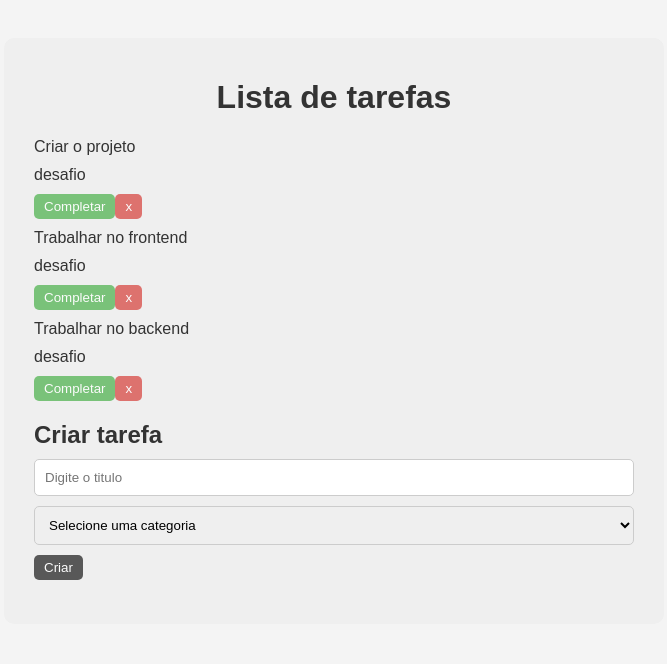
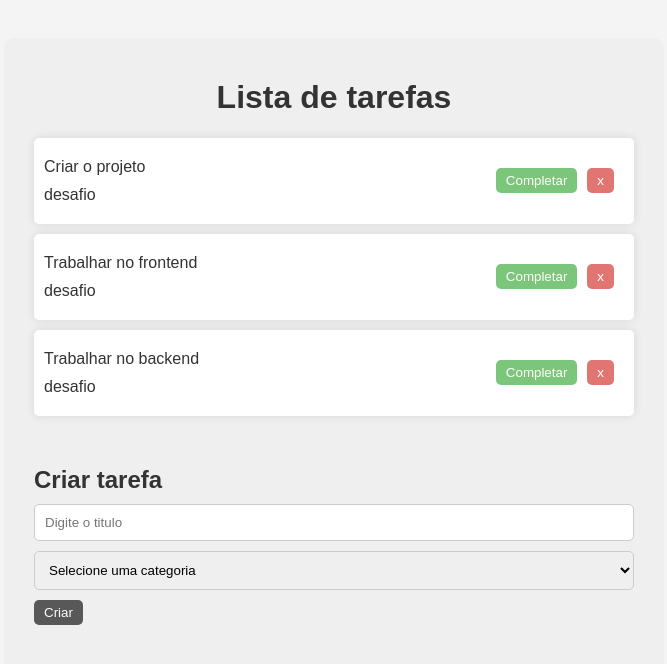
Before and after one commit to buzinaro1203/nextage-to-do-list, a React (Vite) app in the folder frontend/todo-list-project/: page / in a window 1280 px wide. Shown: the top 664 px of the page, without its empty margins (306-973 px from the left). Built offline with nearby package versions, Linux system fonts and the light colour scheme.

Commit message:
:sparkles: feat: enhance todo functionality with add, complete, and remove features

```diff
--- a/frontend/todo-list-project/src/App.css
+++ b/frontend/todo-list-project/src/App.css
@@ -1,11 +1,11 @@
-body{
+body {
   font-family: Arial;
   background-color: #f4f4f4;
   padding: 30px;
   color: #333;
 }
 
-.app{
+.app {
   max-width: 600px;
   margin: 0 auto;
   background: #efefef;
@@ -13,20 +13,24 @@ body{
   border-radius: 10px;
 
 }
-h1{
+
+h1 {
   text-align: center;
 }
-h2{
-margin-bottom: 10px;
+
+h2 {
+  margin-bottom: 10px;
 }
-p{
+
+p {
   margin: 10px 0;
 }
-input{
+
+input {
   box-sizing: border-box;
 }
 
-button{
+button {
   background-color: #333;
   color: #fff;
   padding: 5px 10px;
@@ -35,20 +39,43 @@ button{
   cursor: pointer;
   opacity: 0.8;
   transition: 0.3s;
+  margin-right: 10px;
 }
-button:hover{
+
+button:hover {
   opacity: 1;
 }
-.complete{
+
+.todo-list {
+  margin-bottom: 20px;
+  padding-bottom: 20px;
+}
+
+.todo {
+  background-color: #fff;
+  box-shadow: 0 0 10px rgba(0, 0, 0, 0.1);
+  padding: 10px;
+  margin-bottom: 10px;
+  border-radius: 5px;
+  display: flex;
+  justify-content: space-between;
+  align-items: center;
+}
+
+.complete {
   background-color: #5cb85c;
 }
-.remove{
+
+.remove {
   background-color: #d9534f;
 }
-.create-todo{
+
+.create-todo {
   padding-bottom: 1.5rem;
 }
-input, select{
+
+input,
+select {
   width: 100%;
   padding: 10px;
   margin-bottom: 10px;
--- a/frontend/todo-list-project/src/App.jsx
+++ b/frontend/todo-list-project/src/App.jsx
@@ -24,15 +24,47 @@ function App() {
     },
   ]);
 
+  const addTodo = (text, category) => {
+    const newTodos = [
+      ...todos,
+      {
+        id: Math.floor(Math.random() * 1000),
+        text,
+        category,
+        isCompleted: false,
+      },
+    ];
+    9;
+    setTodos(newTodos);
+  };
+  const completeTodo = (id) => {
+    const newTodos = [...todos];
+    newTodos.map((todo) =>
+      todo.id === id ? (todo.isCompleted = !todo.isCompleted) : todo
+    );
+    setTodos(newTodos);
+  };
+  const removeTodo = (id) => {
+    const newTodos = [...todos];
+    const filteredTodos = newTodos.filter((todo) =>
+      todo.id !== id ? todo : null
+    );
+    setTodos(filteredTodos);
+  };
   return (
     <div className="app">
       <h1>Lista de tarefas</h1>
       <div className="todo-list">
         {todos.map((todo) => (
-          <Todo todo={todo} />
+          <Todo
+            key={todo.id}
+            todo={todo}
+            removeTodo={removeTodo}
+            completeTodo={completeTodo}
+          />
         ))}
       </div>
-      <CreateTodo />
+      <CreateTodo addTodo={addTodo} />
     </div>
   );
 }
--- a/frontend/todo-list-project/src/components/CreateTodo.jsx
+++ b/frontend/todo-list-project/src/components/CreateTodo.jsx
@@ -1,10 +1,30 @@
-export const CreateTodo = () => {
+import { useState } from "react";
+export const CreateTodo = ({ addTodo }) => {
+  const [value, setValue] = useState("");
+  const [category, setCategory] = useState("");
+  const handleSubmit = (e) => {
+    e.preventDefault();
+    if (!value || !category) return;
+    addTodo(value, category);
+    setValue("");
+    setCategory("");
+  };
   return (
     <div className="create-todo">
       <h2>Criar tarefa</h2>
-      <form action="">
-        <input type="text" name="" id="" placeholder="Digite o titulo" />
-        <select name="" id="">
+      <form onSubmit={handleSubmit} action="">
+        <input
+          onChange={(e) => setValue(e.target.value)}
+          type="text"
+          placeholder="Digite o titulo"
+          value={value}
+        />
+        <select
+          value={category}
+          onChange={(e) => setCategory(e.target.value)}
+          name=""
+          id=""
+        >
           <option value="">Selecione uma categoria</option>
           <option value="Trabalho">Trabalho</option>
           <option value="Pessoal">Pessoal</option>
@@ -15,4 +35,5 @@ export const CreateTodo = () => {
     </div>
   );
 };
+
 export default CreateTodo;
--- a/frontend/todo-list-project/src/components/Todo.jsx
+++ b/frontend/todo-list-project/src/components/Todo.jsx
@@ -1,13 +1,20 @@
-const Todo = ({ todo }) => {
+const Todo = ({ todo, removeTodo, completeTodo }) => {
   return (
-    <div className="todo">
+    <div
+      className="todo"
+      style={{ textDecoration: todo.isCompleted ? "line-through" : "" }}
+    >
       <div className="content">
         <p>{todo.text}</p>
         <p className="category">{todo.category}</p>
       </div>
       <div>
-        <button className="complete">Completar</button>
-        <button className="remove">x</button>
+        <button onClick={() => completeTodo(todo.id)} className="complete">
+          Completar
+        </button>
+        <button onClick={() => removeTodo(todo.id)} className="remove">
+          x
+        </button>
       </div>
     </div>
   );
```
